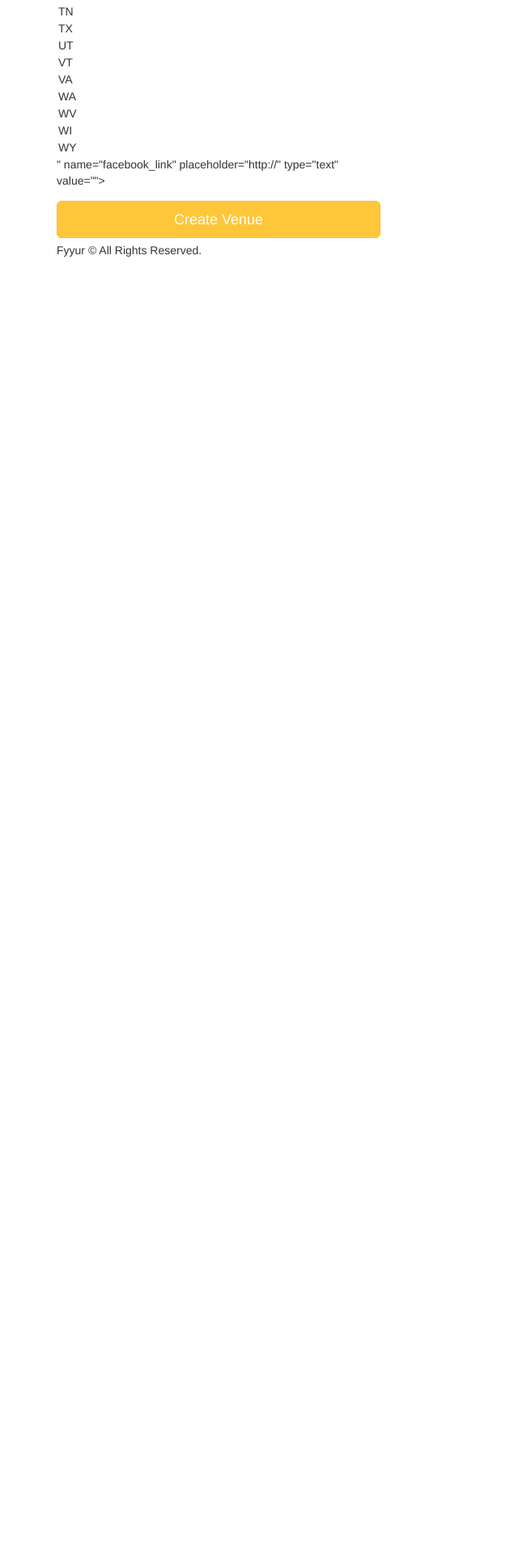
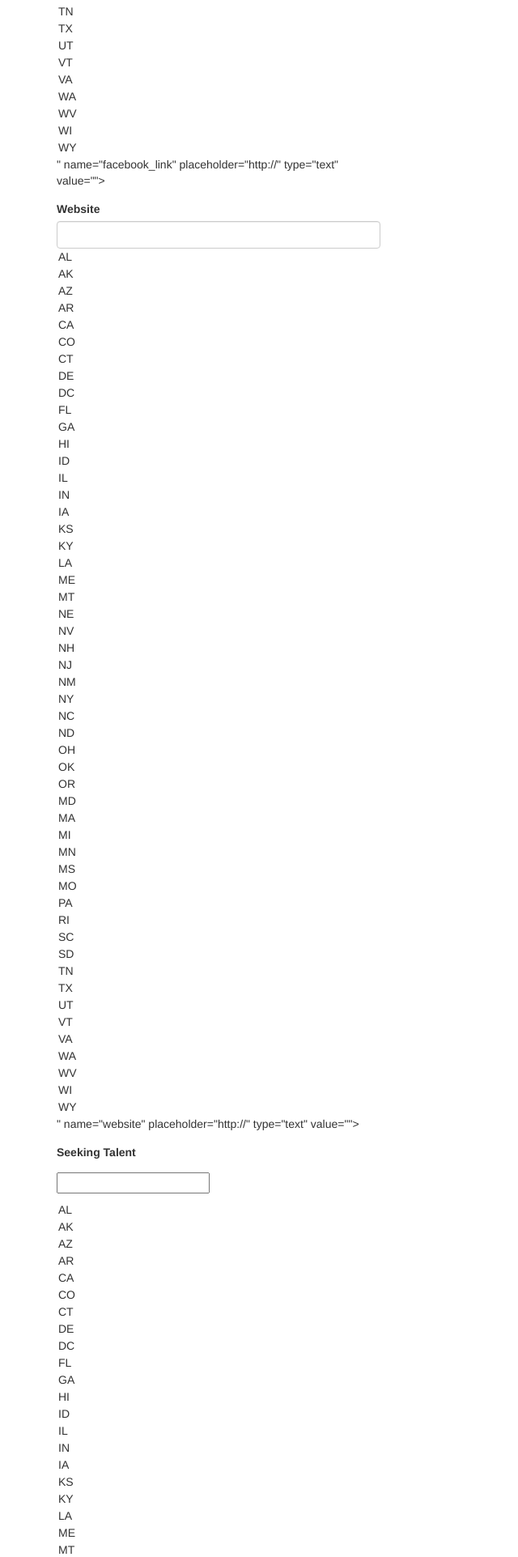
Before and after one commit to DinaTaklit/Fyyur, a Flask app: page /venues/create in a window 1280 px wide. Shown: the part 1882-3805 px from the top of the page at 81% size, without its empty margins (0-640 px from the left). Before the commit the page ends 2199 px from the top, so only its background shows below. Run offline with Flask 2, Linux system fonts and the light colour scheme; some libraries are stand-ins or nearby versions.

Commit message:
edit: Update create artist and venue with more fields

```diff
--- a/app.py
+++ b/app.py
@@ -69,14 +69,17 @@ class Artist(db.Model):
 
     id = db.Column(db.Integer, primary_key=True)
     name = db.Column(db.String)
+    genres = db.Column(db.ARRAY(db.String(120)))
     city = db.Column(db.String(120))
     state = db.Column(db.String(120))
     phone = db.Column(db.String(120))
-    #genres = db.Column(db.String(120))
-    genres = db.Column(db.ARRAY(db.String(120)))
+    website = db.Column(db.String(500))
+    facebook_link = db.Column(db.String(120))
+    seeking_venue = db.Column(db.Boolean, default=False)
+    seeking_description = db.Column(db.String(500), default='')
+    venues = db.relationship('Show', back_populates='artist')
     image_link = db.Column(db.String(500))
-    facebook_link = db.Column(db.String(120))
-    venues = db.relationship('Show', back_populates='artist')
+
     def details(self):
       return{
         'id': self.id,
@@ -85,10 +88,10 @@ class Artist(db.Model):
         'city': self.city,
         'state': self.state,
         'phone': self.phone,
-        #'website': self.website,
+        'website': self.website,
         'facebook_link': self.facebook_link,
-        #'seeking_venue': self.seeking_venue,
-        #'seeking_description': self.seeking_description,
+        'seeking_venue': self.seeking_venue,
+        'seeking_description': self.seeking_description,
         'image_link': self.image_link
       }
 
@@ -229,7 +232,8 @@ def create_venue_submission():
     # TODO: insert form data as a new Venue record in the db, instead
     # TODO: modify data to be the data object returned from db insertion
   form = VenueForm(request.form)
-  #flash(form.errors)
+  flash(form.errors)
+  flash(request.form['seeking_talent'])
   if request.method == "POST" and form.validate():
     try:
       new_venue = Venue(
@@ -238,11 +242,12 @@ def create_venue_submission():
                 city=request.form['city'],
                 state=request.form['state'],
                 phone=request.form['phone'],
-                image_link='',
+                image_link=request.form['image_link'],
                 facebook_link=request.form['facebook_link'],
-                description='',
+                description=request.form['seeking_description'],
+                #TODO: To chnage it later to the real value
                 seeking_talent=False,
-                website='',
+                website=request.form['website'],
                 genres=request.form.getlist('genres'),
             )
       #Venue.insert(new_venue)
@@ -401,13 +406,16 @@ def create_artist_submission():
     try:
       new_artist = Artist(
                 name=request.form['name'],
-                #address=request.form['address'],
                 city=request.form['city'],
                 state=request.form['state'],
                 phone=request.form['phone'],
                 genres=request.form.getlist('genres'),
-                image_link='',
+                image_link=request.form['image_link'],
+                #TODO: To chnage it later to the real value
+                seeking_venue=False,
+                seeking_description=request.form['seeking_description'],
                 facebook_link=request.form['facebook_link'],
+                website=request.form['website'],
             )
       db.session.add(new_artist)
       db.session.commit()
--- a/forms.py
+++ b/forms.py
@@ -85,9 +85,6 @@ class VenueForm(Form):
     phone = StringField(
         'phone'
     )
-    image_link = StringField(
-        'image_link'
-    )
     genres = SelectMultipleField(
         # TODO implement enum restriction
         'genres', validators=[DataRequired()],
@@ -115,6 +112,18 @@ class VenueForm(Form):
     )
     facebook_link = StringField(
         'facebook_link', validators=[URL()]
+    )
+    website = StringField(
+        'website', validators=[URL()]
+    )
+    seeking_talent = StringField(
+        'seeking_talent'
+    )
+    seeking_description = StringField(
+        'seeking_description'
+    )
+    image_link = StringField(
+        'image_link', validators=[URL()]
     )
 
 class ArtistForm(Form):
@@ -184,9 +193,6 @@ class ArtistForm(Form):
         # TODO implement validation logic for state
         'phone'
     )
-    # image_link = StringField(
-    #     'image_link'
-    # )
     genres = SelectMultipleField(
         # TODO implement enum restriction
         'genres', validators=[DataRequired()],
@@ -216,5 +222,17 @@ class ArtistForm(Form):
         # TODO implement enum restriction
         'facebook_link', validators=[URL()]
     )
+    website = StringField(
+        'website', validators=[URL()]
+    )
+    seeking_venue = StringField(
+        'seeking_talent'
+    )
+    seeking_description = StringField(
+        'seeking_description'
+    )
+    image_link = StringField(
+        'image_link', validators=[URL()]
+    )
 
 # TODO IMPLEMENT NEW ARTIST FORM AND NEW SHOW FORM
--- a/templates/forms/new_venue.html
+++ b/templates/forms/new_venue.html
@@ -35,9 +35,26 @@
         {{ form.genres(class_ = 'form-control', placeholder='Genres, separated by commas', id=form.state, autofocus = true) }}
       </div>
       <div class="form-group">
-          <label for="genres">Facebook Link</label>
+          <label for="facebook_link">Facebook Link</label>
           {{ form.facebook_link(class_ = 'form-control', placeholder='http://', id=form.state, autofocus = true) }}
-        </div>
+      </div>
+      <!-- Add website facebook link seeking venue desicription and image link -->
+      <div class="form-group">
+          <label for="website">Website</label>
+          {{ form.website(class_ = 'form-control', placeholder='http://', id=form.state, autofocus = true) }}
+      </div>
+      <div class="form-group">
+          <label for="seeking_talent">Seeking Talent</label>
+          {{ form.seeking_talent(class_ = 'checkbox', type='checkbox',  id=form.state) }}
+      </div>
+      <div class="form-group">
+          <label for="seeking_description">Seeking Description</label>
+          {{ form.seeking_description(class_ = 'form-control', placeholder='seeking description', id=form.state, autofocus = true) }}
+      </div>
+      <div class="form-group">
+          <label for="image_link">Image Link</label>
+          {{ form.image_link(class_ = 'form-control', placeholder='http://', id=form.state, autofocus = true) }}
+      </div>
       <input type="submit" value="Create Venue" class="btn btn-primary btn-lg btn-block">
     </form>
   </div>
```
Also changed, not shown: migrations/versions/5881e8ed3374_.py (added, +32 -0 lines), migrations/versions/85cda633f407_.py (added, +28 -0 lines), migrations/versions/fab9ed53d6dc_.py (added, +28 -0 lines), templates/forms/new_artist.html (+21 -0 lines), 1 other file.
